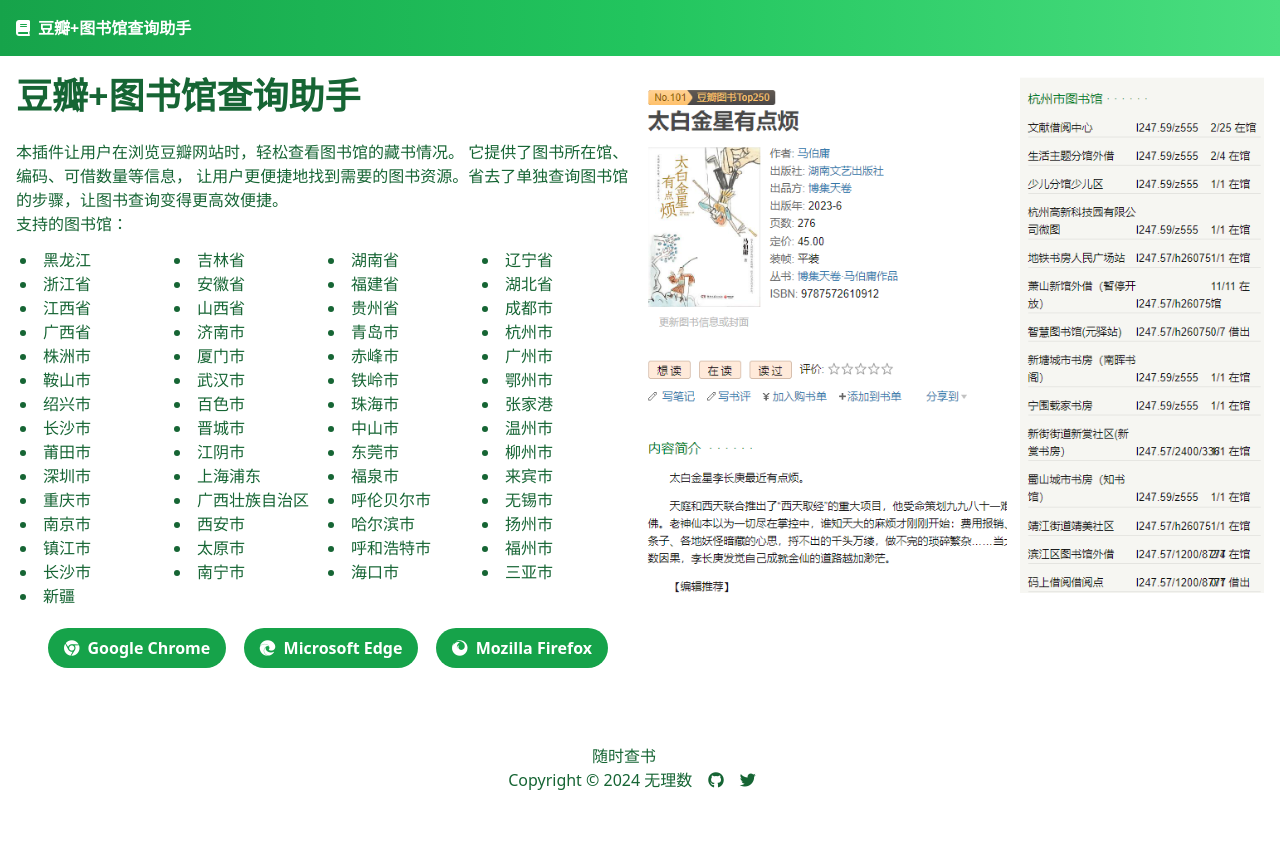
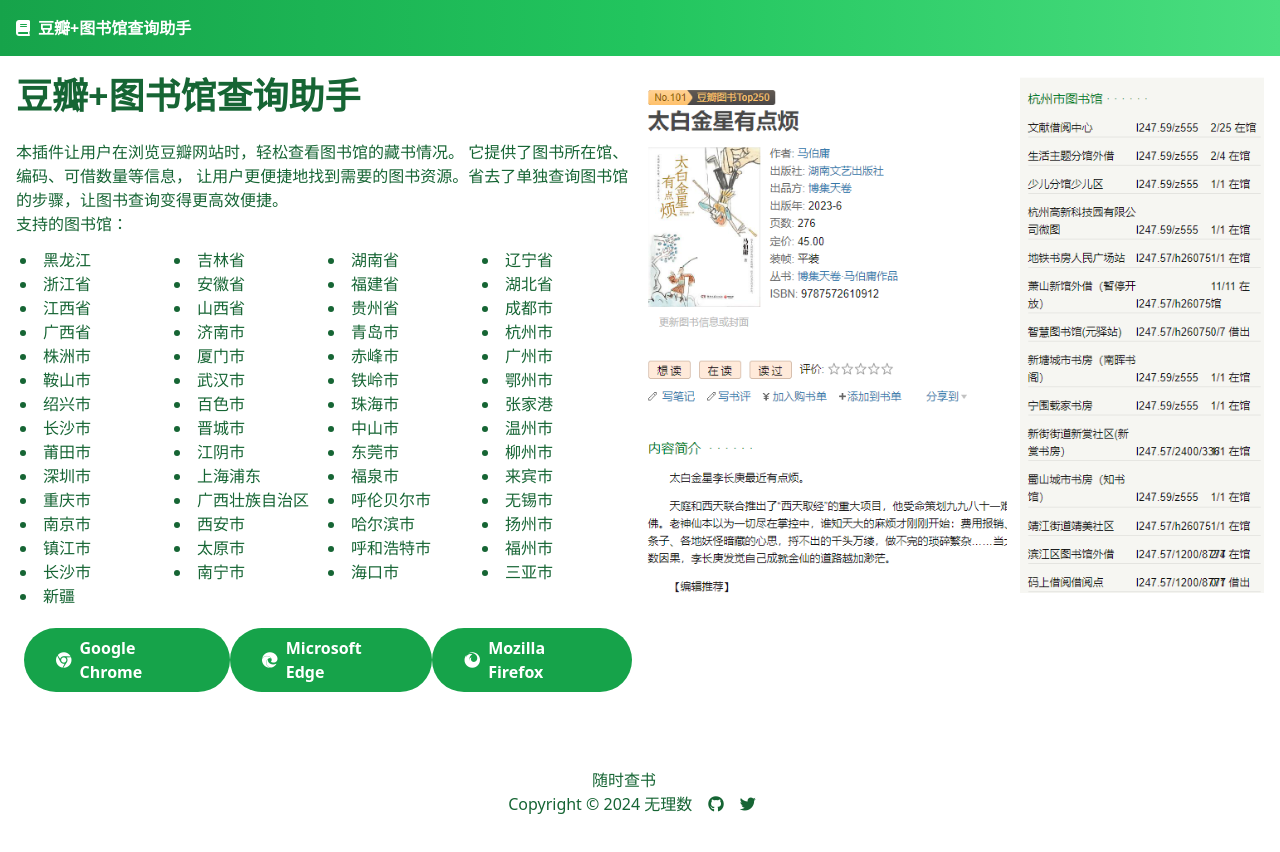
Before and after one commit to wyj0605/douban_library, a browser extension: page index.html in a window 1280 px wide. Drawn offline with nearby package versions, Linux system fonts and the light colour scheme; no server answers.

Commit message:
修改index.html

```diff
--- a/index.html
+++ b/index.html
@@ -54,16 +54,16 @@
               <div id="cityListContainer" class="grid grid-cols-4 px-1 py-1"></div>
             </div>
           </section>
-          <div class="px-8 flex justify-between">
-            <a href="https://chromewebstore.google.com/detail/%E8%B1%86%E7%93%A3+%E5%9B%BE%E4%B9%A6%E9%A6%86%E6%9F%A5%E8%AF%A2%E5%8A%A9%E6%89%8B/ikdabfmbodafpkjkhbookfbimcjgkdnl" class="flex items-center inline-block px-4 py-2 mb-4 font-bold text-white bg-green-600 rounded-full hover:bg-green-500">
+          <div class="flex justify-between px-2">
+            <a href="https://chromewebstore.google.com/detail/%E8%B1%86%E7%93%A3+%E5%9B%BE%E4%B9%A6%E9%A6%86%E6%9F%A5%E8%AF%A2%E5%8A%A9%E6%89%8B/ikdabfmbodafpkjkhbookfbimcjgkdnl" class="flex items-center px-8 py-2 mb-4 font-bold text-white bg-green-600 rounded-full hover:bg-green-500">
               <i class="mr-2 fab fa-chrome"></i>
               Google Chrome
             </a>
-            <a href="https://microsoftedge.microsoft.com/addons/detail/%E8%B1%86%E7%93%A3%E5%9B%BE%E4%B9%A6%E9%A6%86%E6%9F%A5%E8%AF%A2%E5%8A%A9%E6%89%8B/epigeglfefennfmicnckmolnoiiomgfm" class="flex items-center inline-block px-4 py-2 mb-4 font-bold text-white bg-green-600 rounded-full hover:bg-green-500">
+            <a href="https://microsoftedge.microsoft.com/addons/detail/%E8%B1%86%E7%93%A3%E5%9B%BE%E4%B9%A6%E9%A6%86%E6%9F%A5%E8%AF%A2%E5%8A%A9%E6%89%8B/epigeglfefennfmicnckmolnoiiomgfm" class="flex items-center px-8 py-2 mb-4 font-bold text-white bg-green-600 rounded-full hover:bg-green-500">
               <i class="mr-2 fab fa-edge"></i>
               Microsoft Edge
             </a>
-            <a href="https://addons.mozilla.org/zh-CN/firefox/addon/%E8%B1%86%E7%93%A3-%E5%9B%BE%E4%B9%A6%E9%A6%86%E6%9F%A5%E8%AF%A2%E5%8A%A9%E6%89%8B/?utm_source=addons.mozilla.org&utm_medium=referral&utm_content=search" class="flex items-center inline-block px-4 py-2 mb-4 font-bold text-white bg-green-600 rounded-full hover:bg-green-500">
+            <a href="https://addons.mozilla.org/zh-CN/firefox/addon/%E8%B1%86%E7%93%A3-%E5%9B%BE%E4%B9%A6%E9%A6%86%E6%9F%A5%E8%AF%A2%E5%8A%A9%E6%89%8B/?utm_source=addons.mozilla.org&utm_medium=referral&utm_content=search" class="flex items-center px-8 py-2 mb-4 font-bold text-white bg-green-600 rounded-full hover:bg-green-500">
               <i class="mr-2 fab fa-firefox"></i>
               Mozilla Firefox
             </a>
```
Also changed, not shown: popup.html (+4 -4 lines).
